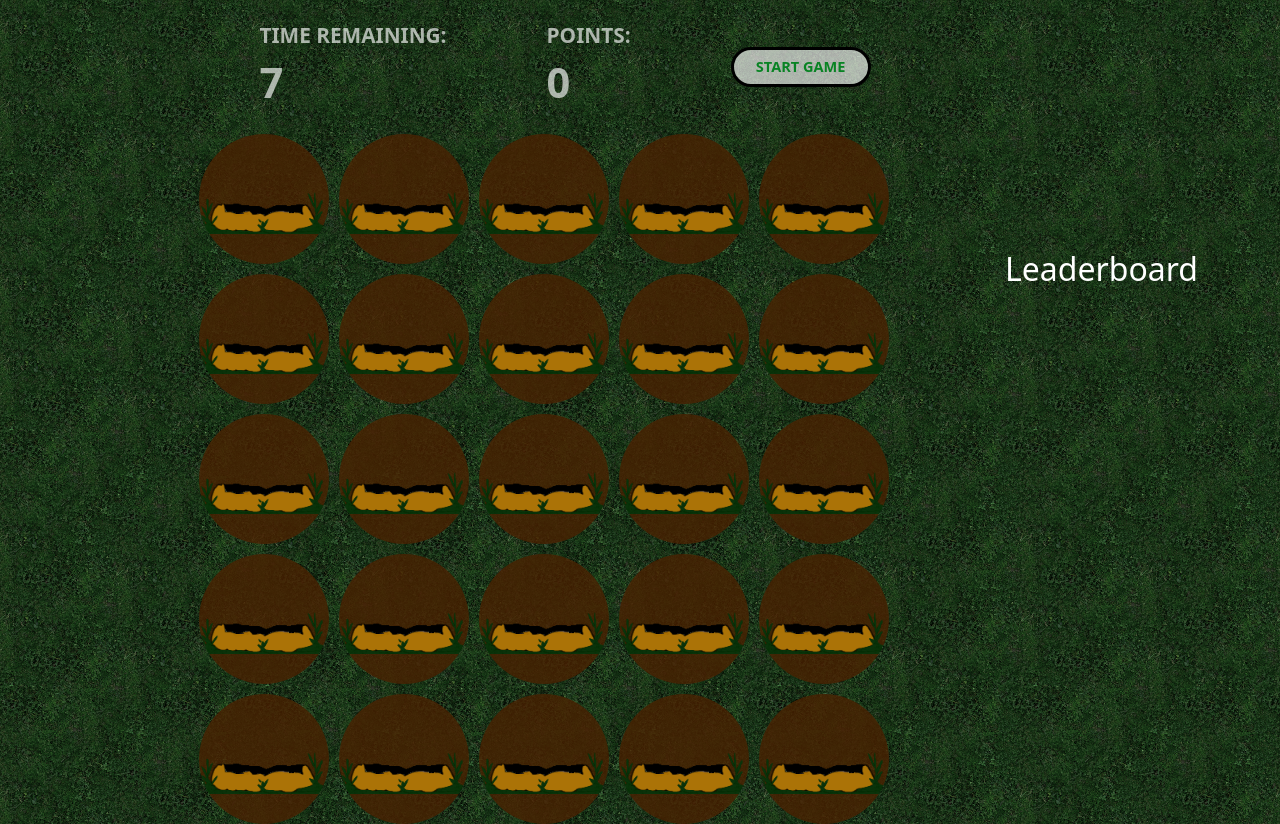
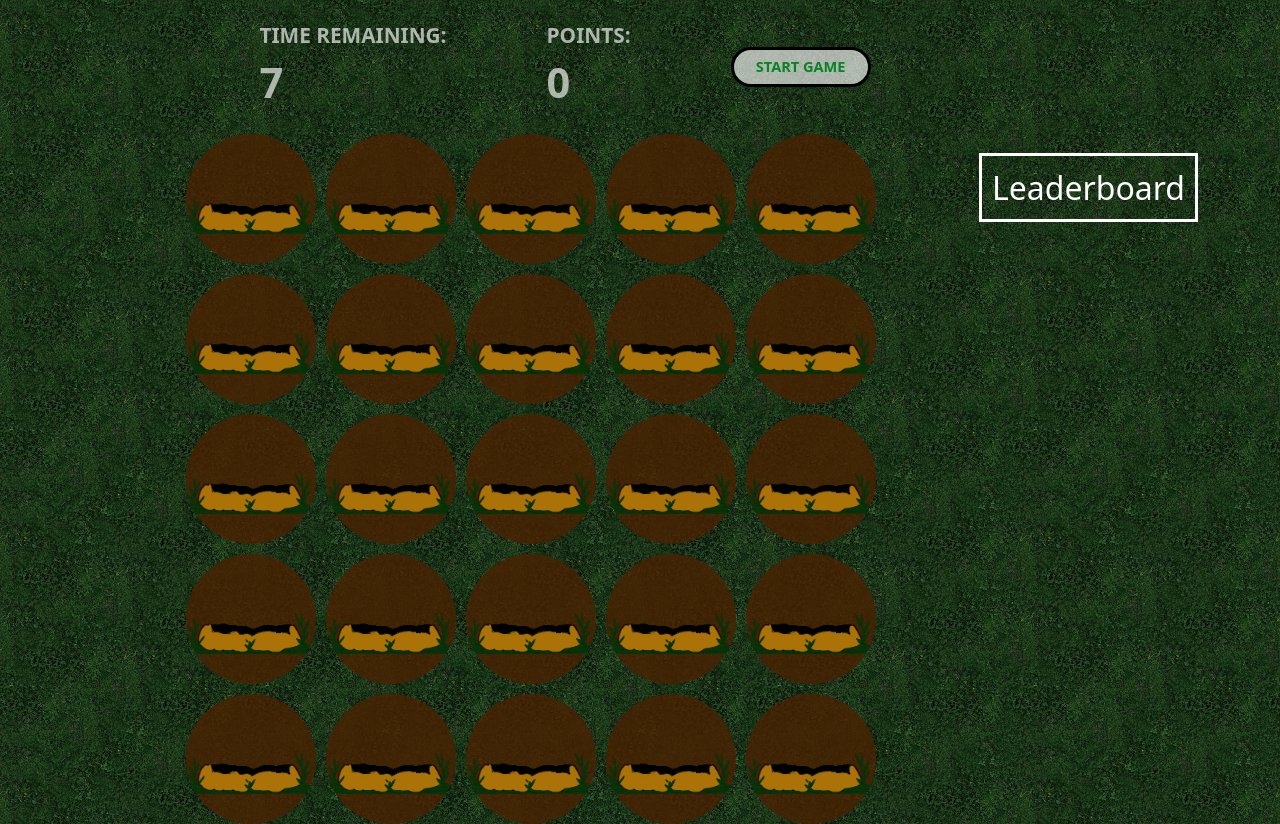
Before and after one commit to AntoniaEkdahl/Whack-a-mole, an Angular app: page / in a window 1280 px wide. Built offline with nearby package versions, Linux system fonts and the light colour scheme.

Commit message:
Add user datatype and leaderboard service

```diff
--- a/src/app/app.module.ts
+++ b/src/app/app.module.ts
@@ -10,6 +10,7 @@ import { GameDetailsComponent } from './game-details/game-details.component';
 import { TimerService } from './timer.service';
 import { LeaderboardComponent } from './leaderboard/leaderboard.component';
 import { NavigationComponent } from './navigation/navigation.component';
+import { LeaderboardService } from './leaderboard.service';
 
 @NgModule({
   declarations: [
@@ -26,7 +27,9 @@ import { NavigationComponent } from './navigation/navigation.component';
   ],
   providers: [
     MoleService,
-    TimerService],
+    TimerService,
+    LeaderboardService
+  ],
   bootstrap: [AppComponent]
 })
 export class AppModule { }
--- a/src/app/game-board/game-board.component.css
+++ b/src/app/game-board/game-board.component.css
@@ -3,7 +3,7 @@
 }
 
 .navigation-container{
-  margin-top: 10%;
+  margin-top: 30px;
 }
 
 
--- /dev/null
+++ b/src/app/leaderboard.service.ts
@@ -0,0 +1,9 @@
+import { Injectable } from '@angular/core';
+
+@Injectable({
+  providedIn: 'root'
+})
+export class LeaderboardService {
+
+  constructor() { }
+}
--- a/src/app/navigation/navigation.component.ts
+++ b/src/app/navigation/navigation.component.ts
@@ -2,24 +2,25 @@ import { Component } from '@angular/core';
 
 @Component({
   selector: 'app-navigation',
-  template:
-  `
+  template: `
     <div>
       <a routerLink="leaderboard">Leaderboard</a>
     </div>
   `,
-  styles: [`
-  a{
-    text-decoration:none;
-    color:white;
+  styles: [
+    `
+      a {
+        text-decoration: none;
+        color: white;
         font-size: 2em;
+        border: 3px solid;
+        padding: 10px;
       }
 
-  a:hover{
-    color: rgb(207,181,59);
+      a:hover {
+        color: rgb(207, 181, 59);
       }
-  `]
+    `,
+  ],
 })
-export class NavigationComponent {
-
-}
+export class NavigationComponent {}
--- /dev/null
+++ b/src/app/user.ts
@@ -0,0 +1,5 @@
+export type user = {
+  name:string,
+  points:number,
+  reaction:number;
+}
```
Lines whose indentation alone changed are shown as unchanged.
